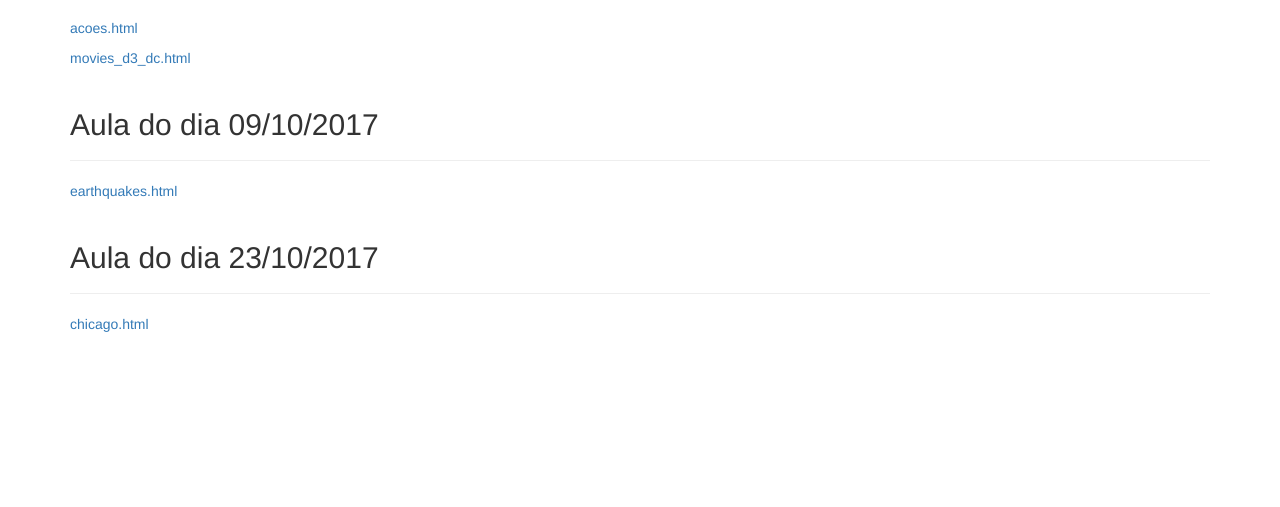
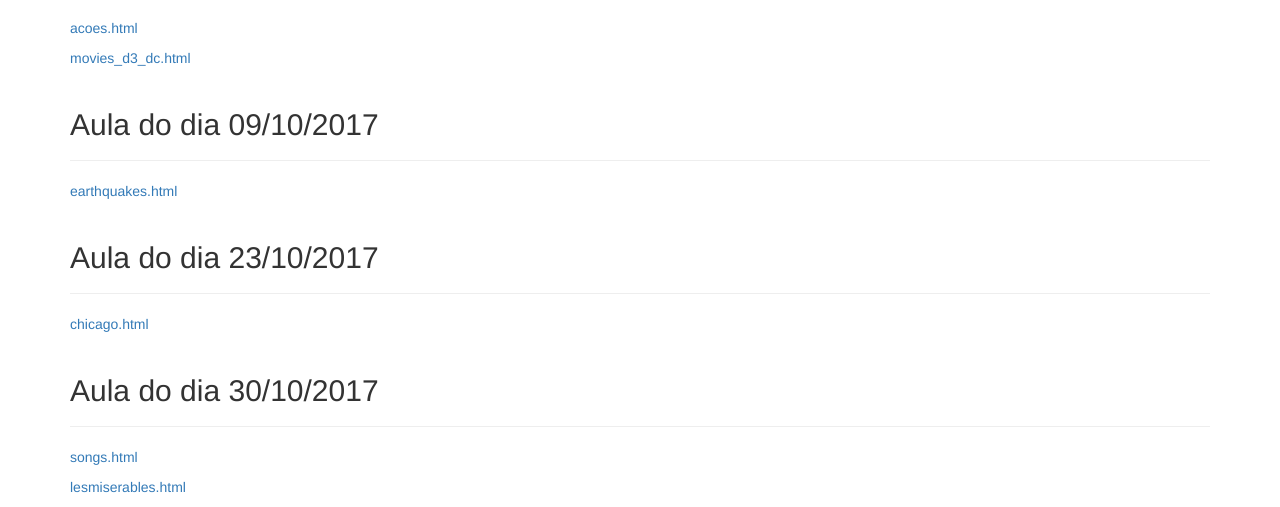
Before and after one commit to aragaobs/datavis--course, a plain HTML site: page index.html in a window 1280 px wide. Shown: the part 718-1225 px from the top of the page. Before the commit the page ends 1062 px from the top, so only its background shows below. Drawn offline with nearby package versions, Linux system fonts and the light colour scheme.

Commit message:
atualização

```diff
--- a/index.html
+++ b/index.html
@@ -79,6 +79,12 @@
       </div>
           <p><a href="/datavis--course/2017_10_09/Chicago.html">chicago.html</a></p>
 
+      <div class="page-header">
+          <h2>Aula do dia 30/10/2017</h2>
+          </div>
+      <p><a href="/datavis--course/2017_10_30/songs.html">songs.html</a></p>
+      <p><a href="/datavis--course/2017_10_30/lesmiserables.html">lesmiserables.html</a></p>
+
     </div><!-- /.container -->
 
     <!-- jQuery (necessary for Bootstrap's JavaScript plugins) -->
```
